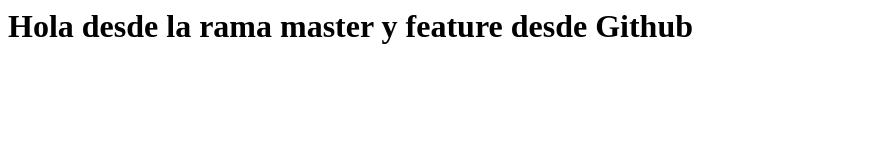
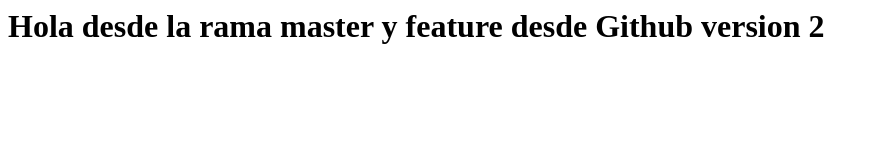
Before and after one commit to fioremilagros/PrimerProyectoGit, a plain HTML site: page index.html in a window 1280 px wide. Shown: the whole page, without its empty margins (0-879 px from the left). Drawn offline with Linux system fonts and the light colour scheme.

Commit message:
Version2.html

```diff
--- a/index.html
+++ b/index.html
@@ -1 +1 @@
-<html><body><h1>Hola desde la rama master y feature desde Github</h1></body></html>
+<html><body><h1>Hola desde la rama master y feature desde Github version 2</h1></body></html>
```
